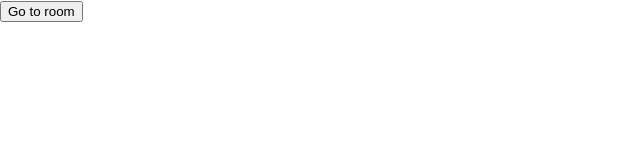
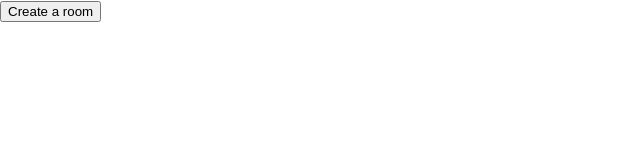
Before and after one commit to lzl/try.yolk.link, a React (Create React App) app: page / in a window 1280 px wide. Shown: the top 160 px of the page, without its empty margins (0-640 px from the left). Built offline with nearby package versions, Linux system fonts and the light colour scheme.

Commit message:
create room at home page

```diff
--- a/src/page/Home.tsx
+++ b/src/page/Home.tsx
@@ -1,14 +1,42 @@
-import React from "react";
+import React, { useState, useEffect } from "react";
 import { Link, RouteComponentProps } from "@reach/router";
 
-const roomId = "251260606233969163";
+const Home = (props: RouteComponentProps) => {
+  const [roomId, setRoomId] = useState('');
 
-const Home = (props: RouteComponentProps) => {
-  return (
-    <Link to={roomId}>
-      <button>Go to room</button>
-    </Link>
-  );
+  useEffect(() => {
+    const roomId = localStorage.getItem("roomId");
+    if (roomId) setRoomId(roomId);
+  }, []);
+
+  async function handleCreateRoomId() {
+    try {
+      console.time("room-create");
+      const res = await fetch("/api/room-create");
+      console.timeEnd("room-create");
+      const data = await res.json();
+      const roomRef = JSON.parse(data.roomRef);
+      const roomId: string = roomRef["@ref"].id;
+      console.log("Got a roomId:", roomId);
+      localStorage.setItem("roomId", roomId);
+      // navigate(`/${roomId}`);
+      setRoomId(roomId);
+    } catch (err) {
+      console.log(err);
+    }
+  }
+
+  if (roomId) {
+    return (
+      <Link to={roomId}>
+        <button>Go to your room</button>
+      </Link>
+    );
+  } else {
+    return (
+      <button onClick={handleCreateRoomId}>Create a room</button>
+    );
+  }
 };
 
 export default Home;
--- a/src/page/Room.tsx
+++ b/src/page/Room.tsx
@@ -16,7 +16,7 @@ const names = [
   "Michael"
 ];
 const userName = names[Math.floor(Math.random() * names.length)];
-const DEFAULT_ROOM_ID = "251260606233969163_1";
+const DEFAULT_ROOM_ID = "251260606233969163";
 
 let LOCAL_STREAM: any;
 let PUBLISHED_STREAM: any;
@@ -29,18 +29,11 @@ interface Props
 const Room = (props: Props) => {
   const { roomId = DEFAULT_ROOM_ID } = props;
 
-  // const [hasRoomId, setHasRoomId] = useState(false);
   const [token, setToken] = useState("");
   const [isJoined, setIsJoined] = useState(false);
   const [hasPermission, setHasPermission] = useState(false);
   const [mixedMediaStream, setMixedMediaStream] = useState("");
   const [localStream, setLocalStream] = useState("");
-
-  // get room id from localStorage
-  // useEffect(() => {
-  //   const roomId = localStorage.getItem("roomId");
-  //   if (roomId) setHasRoomId(true);
-  // }, []);
 
   // check permission of devices
   useEffect(() => {
@@ -95,22 +88,6 @@ const Room = (props: Props) => {
       window.removeEventListener("unload", handleUnload);
     };
   }, []);
-
-  // async function handleCreateRoomId() {
-  //   try {
-  //     console.time("room-create");
-  //     const res = await fetch("/api/room-create");
-  //     console.timeEnd("room-create");
-  //     const data = await res.json();
-  //     const roomRef = JSON.parse(data.roomRef);
-  //     const roomId = roomRef["@ref"].id;
-  //     console.log("Got a roomId:", roomId);
-  //     localStorage.setItem("roomId", roomId);
-  //     setHasRoomId(true);
-  //   } catch (err) {
-  //     console.log(err);
-  //   }
-  // }
 
   async function handleMixStreamToRoom(roomId: string, streamId: string) {
     try {
```
